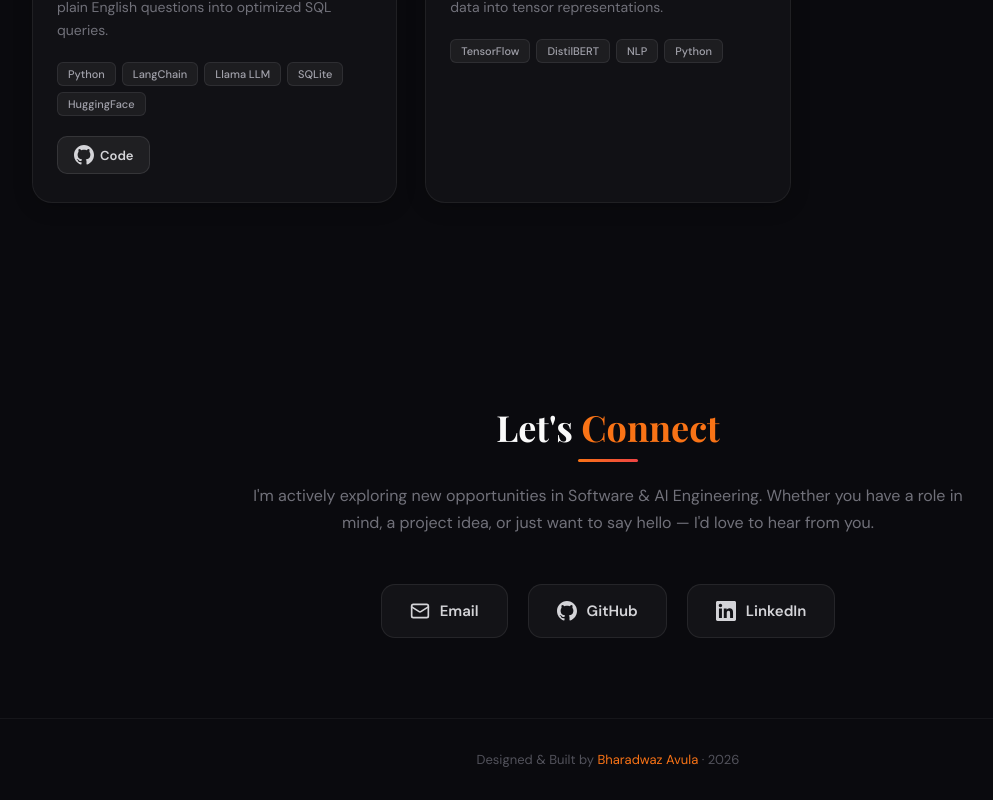
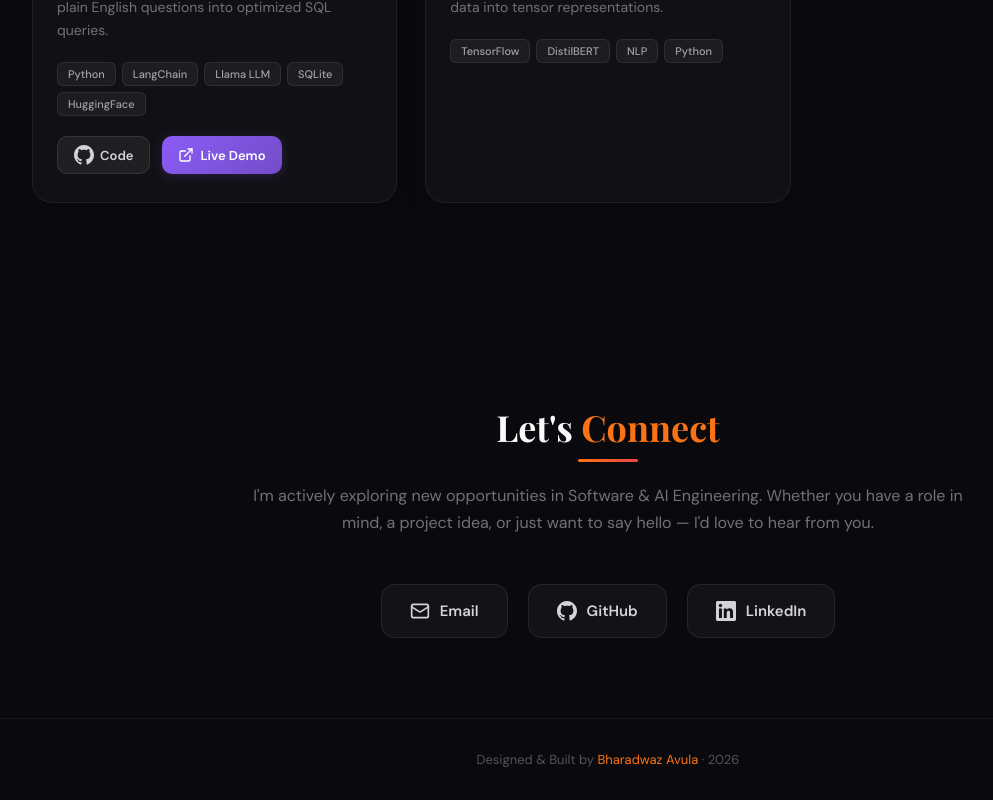
Before and after one commit to Bharadwaz004/Portfolio, a React (Vite) app: page / in a window 1280 px wide. Shown: the part 3093-3893 px from the top of the page, without its empty margins (32-1025 px from the left). Built offline with nearby package versions, Linux system fonts and the light colour scheme.

Commit message:
Update Portfolio.jsx

```diff
--- a/src/Portfolio.jsx
+++ b/src/Portfolio.jsx
@@ -76,7 +76,7 @@ const projects = [
     description: "A natural language to SQL query generator that connects to SQLite databases, dynamically extracts schema metadata, and uses a Graph + Vector RAG pipeline with Llama LLM to convert plain English questions into optimized SQL queries.",
     tech: ["Python", "LangChain", "Llama LLM", "SQLite", "HuggingFace"],
     github: "https://github.com/Bharadwaz004/nat_db_querier",
-    live: "",
+    live: "https://organic-waffle-pjw49q5x95qj39rx6-5173.app.github.dev/",
     category: "Data",
     color: "#8B5CF6",
   },
```
